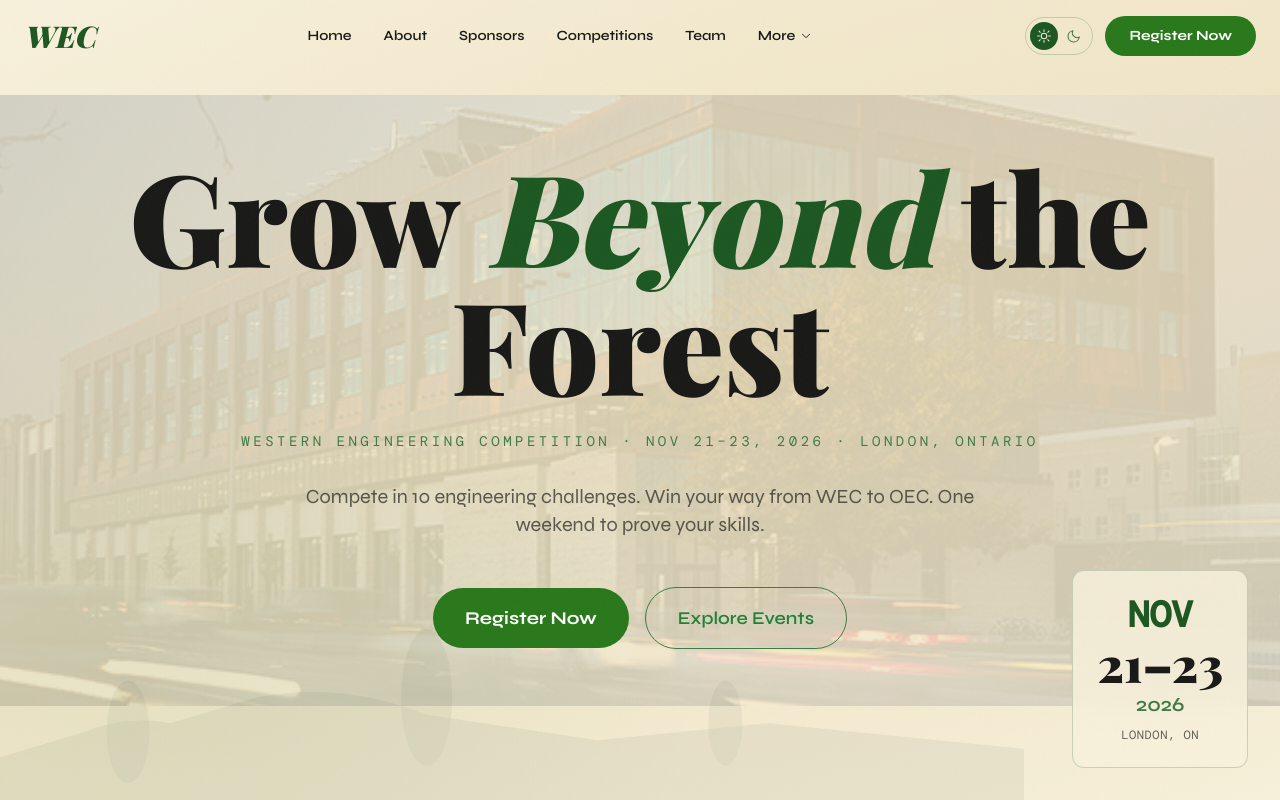
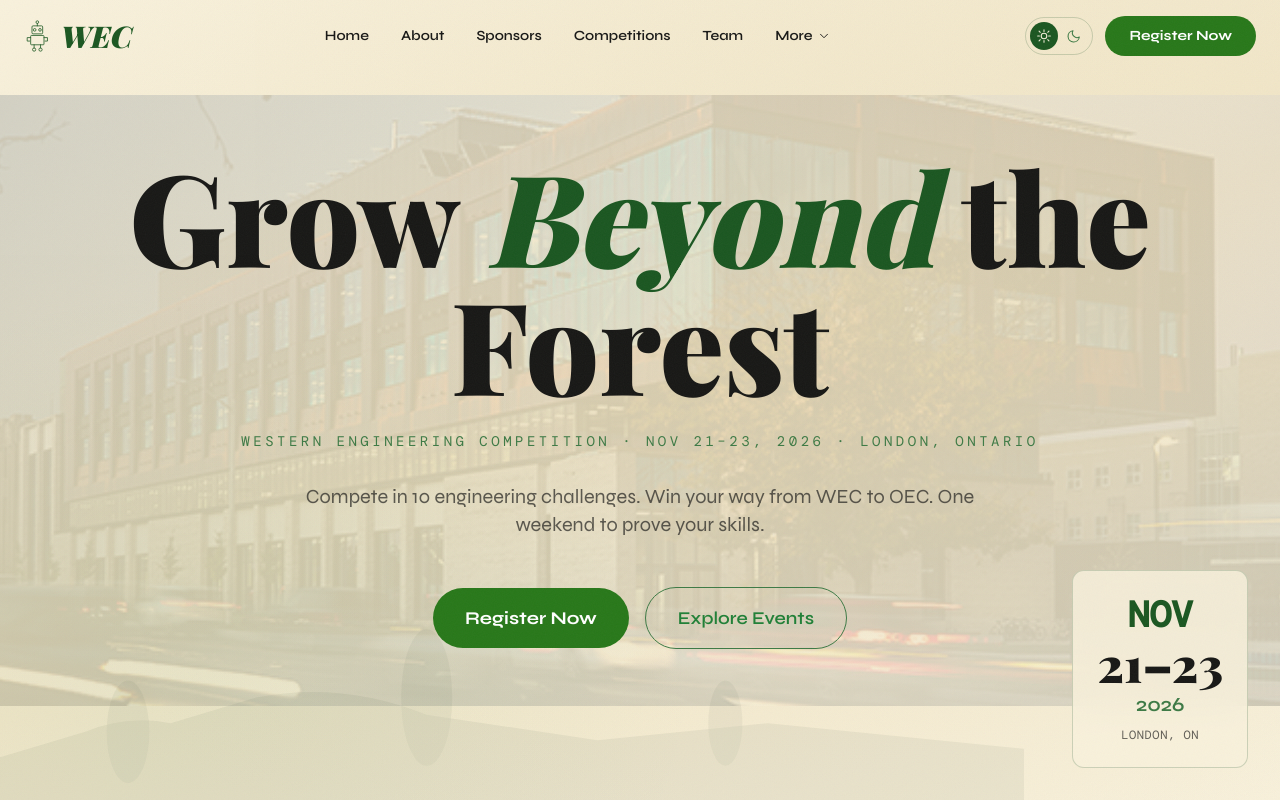
Before and after one commit to Anomaly-E-E/WEC, a React (Vite) app: page / in a window 1280 px wide. Shown: the top 800 px of the page. Built offline with nearby package versions, Linux system fonts and the light colour scheme; a web font is replaced by a local one.

Commit message:
Add robot mascot icon next to WEC logo in nav

```diff
--- a/src/components/Nav.tsx
+++ b/src/components/Nav.tsx
@@ -3,6 +3,7 @@ import { Link, useLocation } from 'react-router-dom';
 import { motion, AnimatePresence } from 'framer-motion';
 import Icon from './Icon';
 import ThemeToggle from './ThemeToggle';
+import RobotIcon from './RobotIcon';
 
 export default function Nav() {
   const [scrolled, setScrolled] = useState(false);
@@ -49,7 +50,8 @@ export default function Nav() {
         }`}
       >
         <div className="max-w-7xl mx-auto px-6 py-4 flex items-center justify-between">
-          <Link to="/" className="font-display italic text-sunlight text-2xl md:text-3xl font-black relative">
+          <Link to="/" className="flex items-center gap-2 font-display italic text-sunlight text-2xl md:text-3xl font-black relative">
+            <RobotIcon className="h-7 md:h-8 w-auto not-italic" />
             <span className="relative">
               WEC
             </span>
--- a/src/components/RobotIcon.tsx
+++ b/src/components/RobotIcon.tsx
@@ -5,18 +5,18 @@ interface RobotIconProps {
 export default function RobotIcon({ className = 'w-12 h-12' }: RobotIconProps) {
   return (
     <svg viewBox="0 0 100 120" className={className} xmlns="http://www.w3.org/2000/svg" fill="none">
-      <circle cx="50" cy="8" r="5" stroke="rgb(var(--fern))" strokeWidth="3" />
-      <line x1="50" y1="13" x2="50" y2="22" stroke="rgb(var(--fern))" strokeWidth="3" strokeLinecap="round" />
-      <rect x="30" y="22" width="40" height="30" rx="4" stroke="rgb(var(--fern))" strokeWidth="3" />
-      <circle cx="40" cy="37" r="5" stroke="rgb(var(--fern))" strokeWidth="3" />
-      <circle cx="60" cy="37" r="5" stroke="rgb(var(--fern))" strokeWidth="3" />
-      <rect x="25" y="58" width="50" height="35" rx="3" stroke="rgb(var(--fern))" strokeWidth="3" />
-      <path d="M25 66 H12 V79 H21" stroke="rgb(var(--fern))" strokeWidth="3" strokeLinecap="round" strokeLinejoin="round" />
-      <path d="M75 66 H88 V79 H79" stroke="rgb(var(--fern))" strokeWidth="3" strokeLinecap="round" strokeLinejoin="round" />
-      <line x1="38" y1="93" x2="38" y2="105" stroke="rgb(var(--fern))" strokeWidth="3" strokeLinecap="round" />
-      <line x1="62" y1="93" x2="62" y2="105" stroke="rgb(var(--fern))" strokeWidth="3" strokeLinecap="round" />
-      <circle cx="38" cy="111" r="6" stroke="rgb(var(--fern))" strokeWidth="3" />
-      <circle cx="62" cy="111" r="6" stroke="rgb(var(--fern))" strokeWidth="3" />
+      <circle cx="50" cy="8" r="5" stroke="currentColor" strokeWidth="3" />
+      <line x1="50" y1="13" x2="50" y2="22" stroke="currentColor" strokeWidth="3" strokeLinecap="round" />
+      <rect x="30" y="22" width="40" height="30" rx="4" stroke="currentColor" strokeWidth="3" />
+      <circle cx="40" cy="37" r="5" stroke="currentColor" strokeWidth="3" />
+      <circle cx="60" cy="37" r="5" stroke="currentColor" strokeWidth="3" />
+      <rect x="25" y="58" width="50" height="35" rx="3" stroke="currentColor" strokeWidth="3" />
+      <path d="M25 66 H12 V79 H21" stroke="currentColor" strokeWidth="3" strokeLinecap="round" strokeLinejoin="round" />
+      <path d="M75 66 H88 V79 H79" stroke="currentColor" strokeWidth="3" strokeLinecap="round" strokeLinejoin="round" />
+      <line x1="38" y1="93" x2="38" y2="105" stroke="currentColor" strokeWidth="3" strokeLinecap="round" />
+      <line x1="62" y1="93" x2="62" y2="105" stroke="currentColor" strokeWidth="3" strokeLinecap="round" />
+      <circle cx="38" cy="111" r="6" stroke="currentColor" strokeWidth="3" />
+      <circle cx="62" cy="111" r="6" stroke="currentColor" strokeWidth="3" />
     </svg>
   );
 }
```
